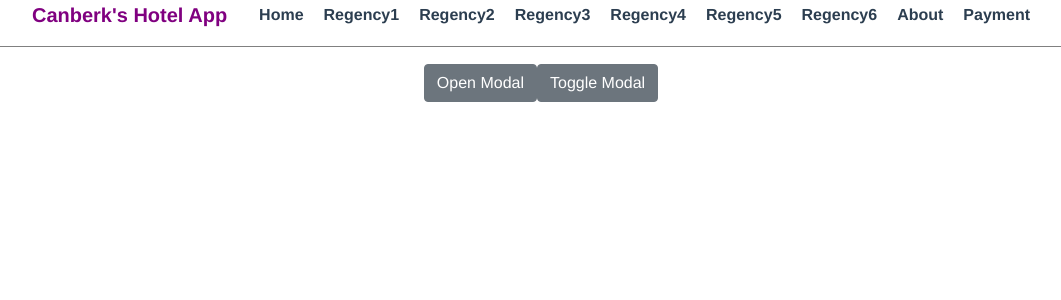
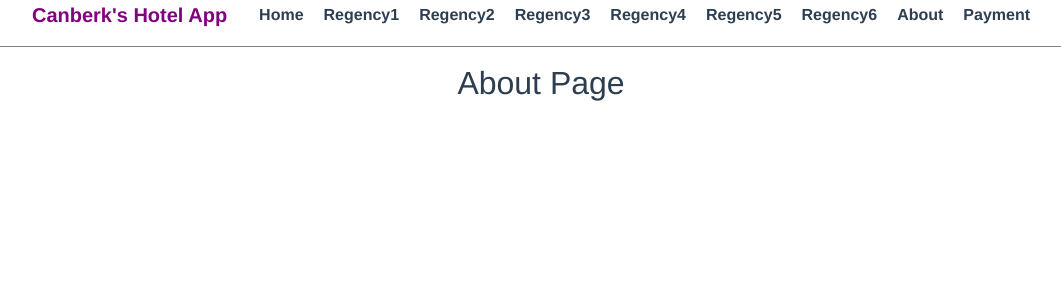
Before and after one commit to canberk-yilmaz/vue-hotel-app, a Vue app: page /about in a window 1280 px wide. Shown: the top 300 px of the page, without its empty margins (99-1160 px from the left). Built offline with nearby package versions, Linux system fonts and the light colour scheme.

Commit message:
about page clear

```diff
--- a/src/views/About.vue
+++ b/src/views/About.vue
@@ -1,48 +1,11 @@
 <template>
   <div class="container">
-    <div>
-      <b-button id="show-btn" @click="showModal">Open Modal</b-button>
-      <b-button id="toggle-btn" @click="toggleModal">Toggle Modal</b-button>
-
-      <b-modal ref="my-modal" hide-footer title="Using Component Methods">
-        <div class="d-block text-center">
-          <div class="d-flex justify-content-center">
-            <div class="spinner-border" role="status">
-              <span class="sr-only">Loading...</span>
-            </div>
-          </div>
-        </div>
-        <b-button class="mt-3" variant="outline-danger" block @click="hideModal"
-          >Close Me</b-button
-        >
-        <b-button
-          class="mt-2"
-          variant="outline-warning"
-          block
-          @click="toggleModal"
-          >Toggle Me</b-button
-        >
-      </b-modal>
-    </div>
+    <h2>About Page</h2>
   </div>
 </template>
 
 <script>
-export default {
-  methods: {
-    showModal() {
-      this.$refs["my-modal"].show();
-    },
-    hideModal() {
-      this.$refs["my-modal"].hide();
-    },
-    toggleModal() {
-      // We pass the ID of the button that we want to return focus to
-      // when the modal has hidden
-      this.$refs["my-modal"].toggle("#toggle-btn");
-    },
-  },
-};
+export default {};
 </script>
 
 <style scoped></style>
```
